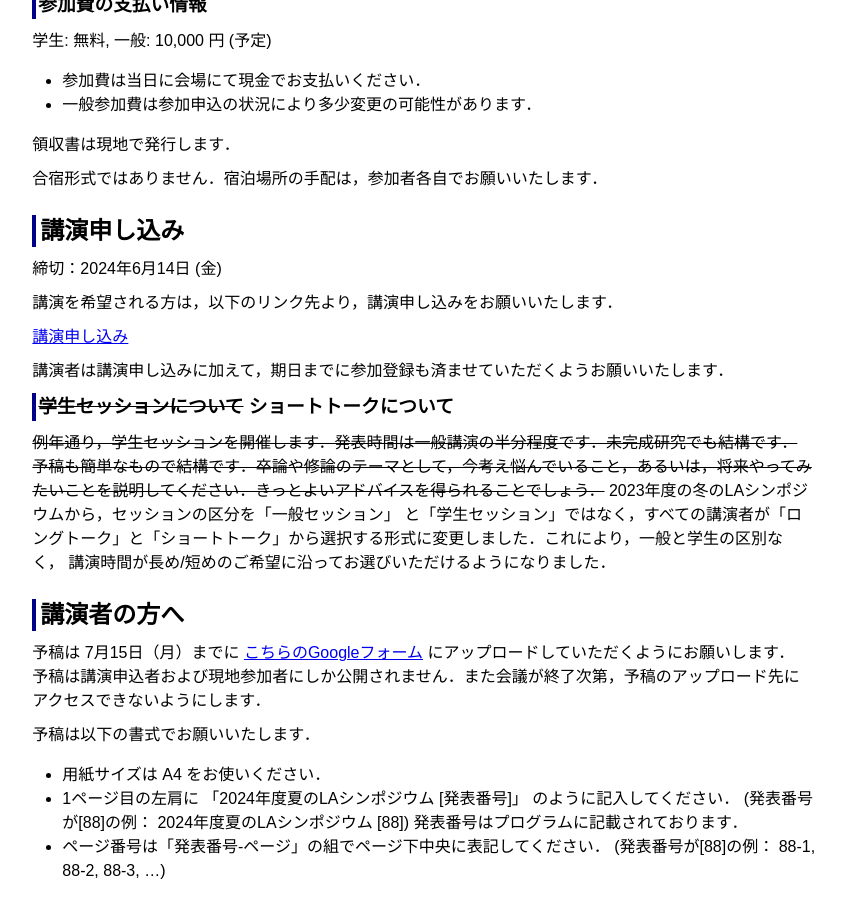
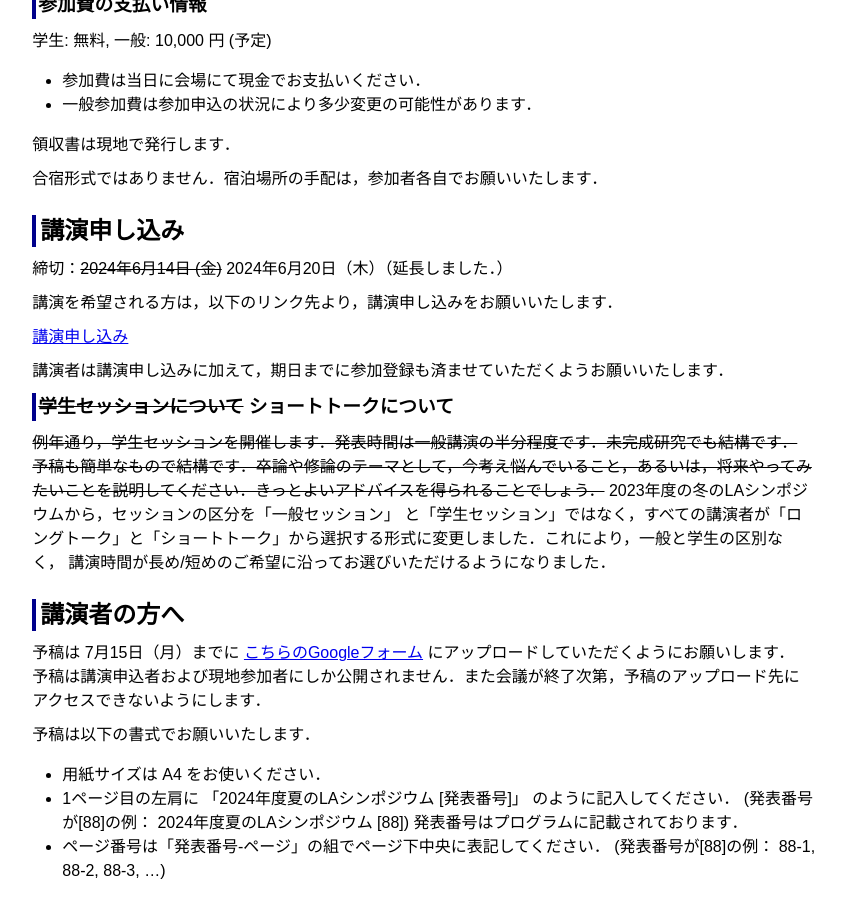
Before and after one commit to ytamura12/la-symposium_test.github.io, a Jekyll site: the page built from 2024/summer.md, in a window 1280 px wide and 900 px high, scrolled down 477 px. Shown: the whole window, without its empty margins (326-1171 px from the left). Built offline with Jekyll 4.4.1, drawn with Linux system fonts in a browser that asks for light colours.

Commit message:
Update summer.md and news.md

```diff
--- a/2024/summer.md
+++ b/2024/summer.md
@@ -56,7 +56,8 @@ title: LA Symposium 2024, 夏のLA
 
 講演申し込み
 --------
-締切：2024年6月14日 (金)
+締切：~~2024年6月14日 (金)~~ 2024年6月20日（木）（延長しました．）
+
 
 講演を希望される方は，以下のリンク先より，講演申し込みをお願いいたします．
 
```
Also changed, not shown: _includes/news.md (+1 -0 lines).
